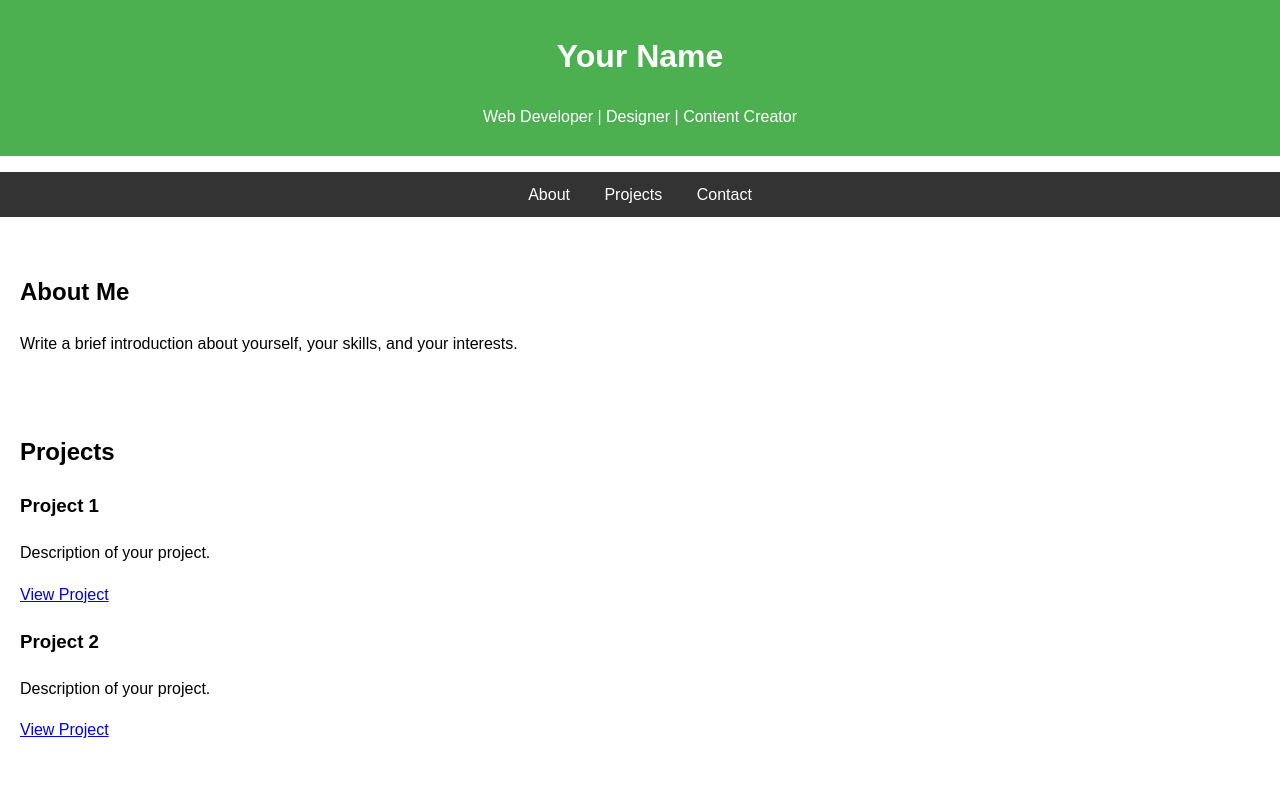
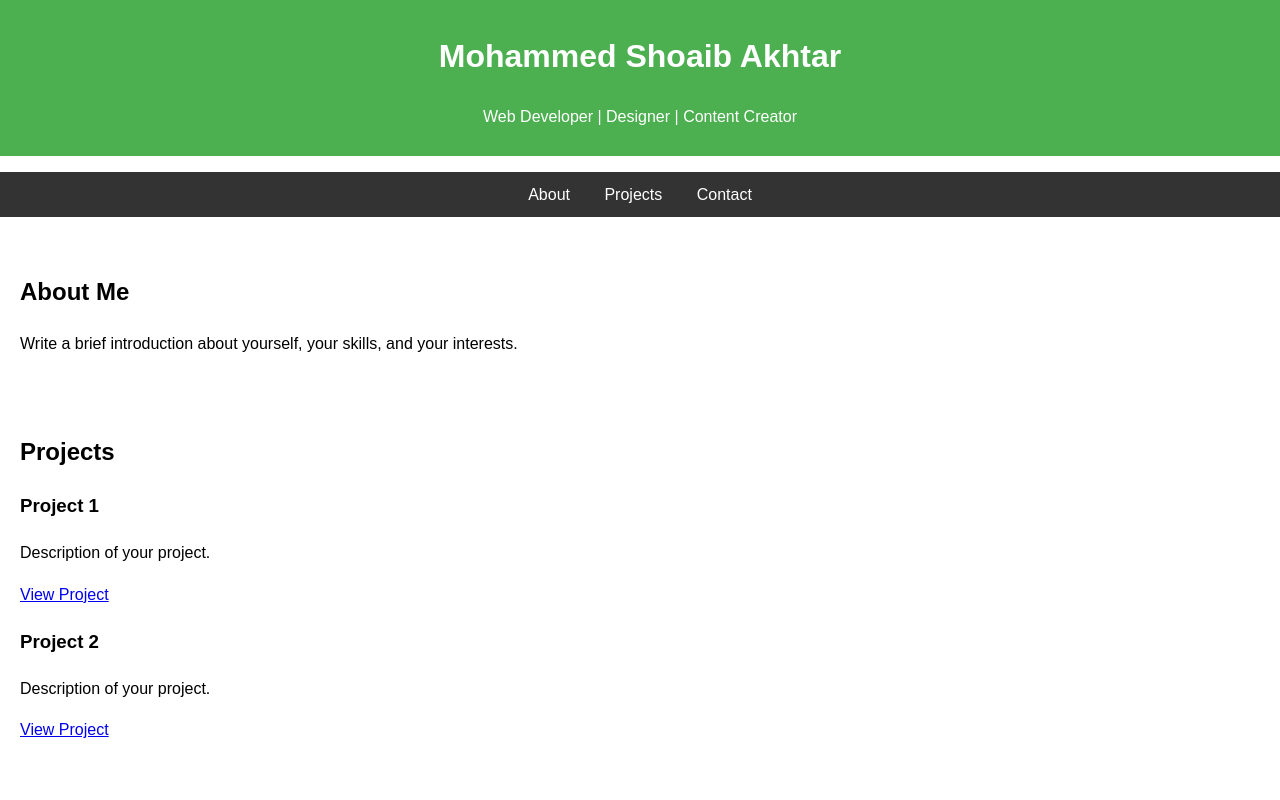
Before and after one commit to shoaib-akhtar4/shoaib-akhtar4.github.io, a plain HTML site: page index.html in a window 1280 px wide. Shown: the top 800 px of the page. Drawn offline with Linux system fonts and the light colour scheme.

Commit message:
Update index.html

```diff
--- a/index.html
+++ b/index.html
@@ -3,12 +3,12 @@
 <head>
     <meta charset="UTF-8">
     <meta name="viewport" content="width=device-width, initial-scale=1.0">
-    <title>Your Name's Portfolio</title>
+    <title>Mohammed Shoaib Akhtar</title>
     <link rel="stylesheet" href="style.css">
 </head>
 <body>
     <header>
-        <h1>Your Name</h1>
+        <h1>Mohammed Shoaib Akhtar</h1>
         <p>Web Developer | Designer | Content Creator</p>
     </header>
 
```
